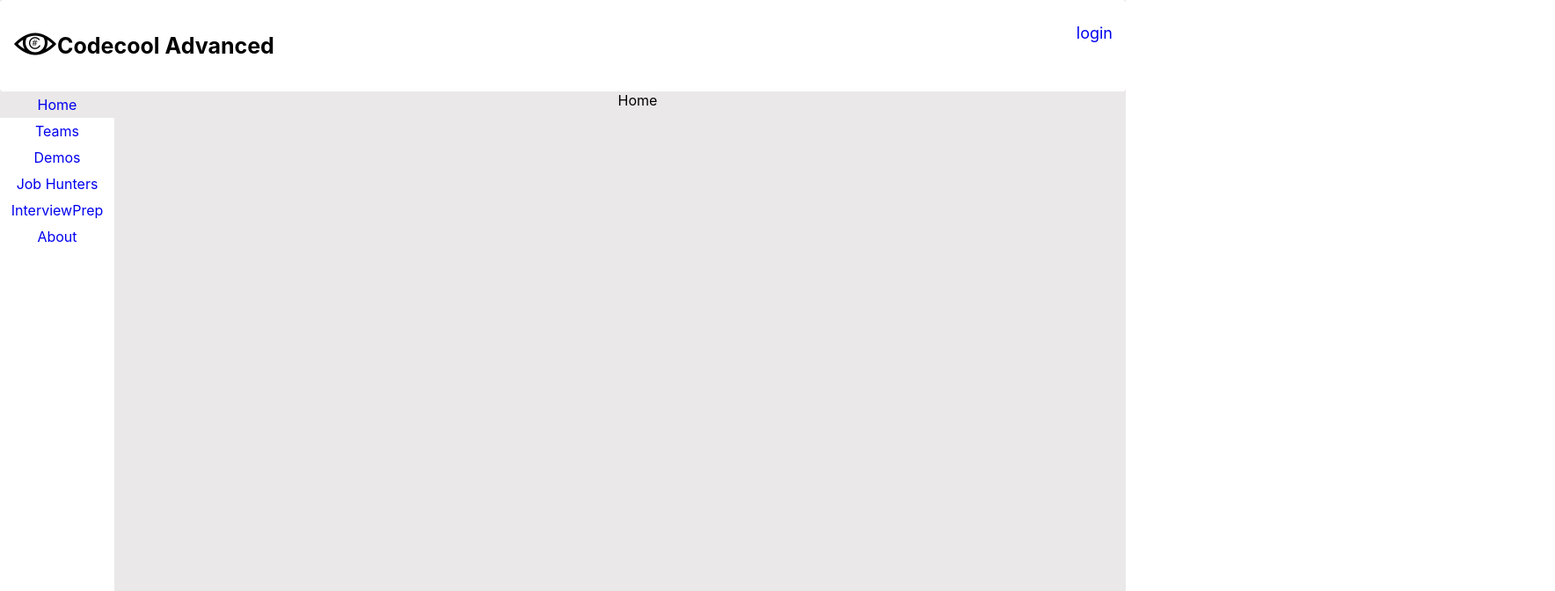
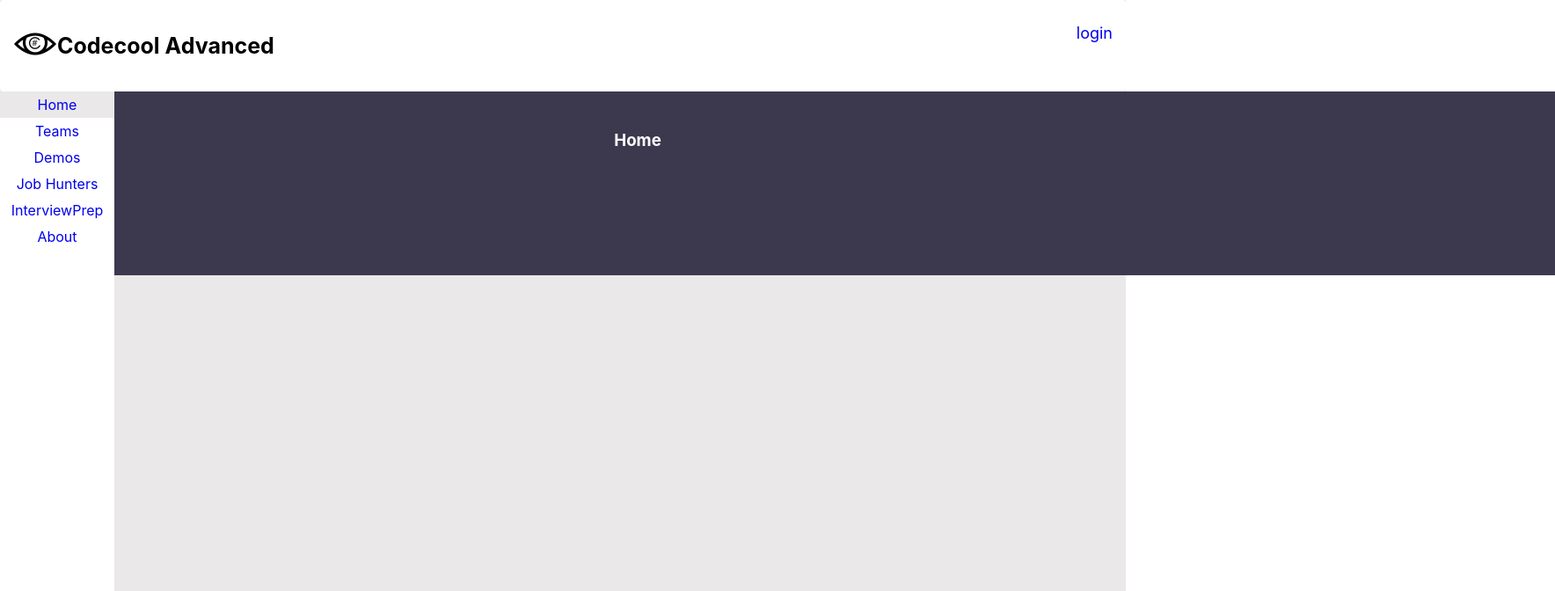
Before and after one commit to CodecoolGlobal/Online-Schedule, a React (Create React App) app in the folder Frontend/: page / in a window 1280 px wide. Shown: the top 672 px of the page at 88% size, 1768 px wide, since content can reach past the window. Built offline with nearby package versions, Linux system fonts and the light colour scheme.

Commit message:
implementing dark purple lane

```diff
--- a/Frontend/src/About.js
+++ b/Frontend/src/About.js
@@ -4,7 +4,7 @@
   return (
     <>
       <div className='design'></div>
-      <div>About</div>
+      <h3>About</h3>
     </>
   )
 }
--- a/Frontend/src/App.css
+++ b/Frontend/src/App.css
@@ -5,6 +5,13 @@
 .mainPart{
   margin-left: 170px;
   height: 100vh;
+}
+.design{
+  background-color: #3c394f;
+  width: 180vh;
+  height: 1px;
+  padding: 13vh;
+  margin: 0px 0px -23vh -50px;
 }
 
 .header {
@@ -25,8 +32,6 @@
     font-weight: bold;
     float: left;
     padding: 5px;
-
-
 }
 .name{
 
@@ -83,7 +88,9 @@
   padding: 5px 5px 12px 5px;
   margin: 20px;
 }
-
+h3{
+  color: white;
+}
 .teamContainer{
   background-color: white;
   width: 87%;
--- a/Frontend/src/Home.js
+++ b/Frontend/src/Home.js
@@ -3,7 +3,7 @@
 const Home = () => {
   return (<>
     <div className='design'></div>
-    <div>Home</div>
+    <h3>Home</h3>
     </>
   )
 }
--- a/Frontend/src/InterviewPrep.js
+++ b/Frontend/src/InterviewPrep.js
@@ -15,6 +15,7 @@
       )}
       {!isLoading && !fetchError && (
         <>
+        <div className='design'></div>
         <div className='listContainer'>
           <h2 className='interview'>Interview Preparation</h2>
           <ul>
--- a/Frontend/src/JobHunters.js
+++ b/Frontend/src/JobHunters.js
@@ -4,7 +4,7 @@
   return (
     <>
       <div className='design'></div>
-      <div>JobHunters</div>
+      <h3>JobHunters</h3>
     </>
   )
 }
--- a/Frontend/src/Missing.js
+++ b/Frontend/src/Missing.js
@@ -4,7 +4,7 @@
   return (
     <>
     <div className='design'></div>
-    <div>Missing</div>
+    <h3>Missing</h3>
     </>
   )
 }
--- a/Frontend/src/Team.js
+++ b/Frontend/src/Team.js
@@ -103,12 +103,13 @@
 
       {!isLoading && !fetchError && (
         <>
+        <div className='design'></div>
           <h1 className='teamName'>{data.name} ({data.students?.map((student) => (
               student.name + " "
             ))})</h1>
         </>
       )}
-      <div className='design'></div>
+
       <div className='teamContainer'>
       <div>Mentor: {data.mentor}</div>
       <a href={data.repo}><div className='repo'>Repository</div></a>
```
